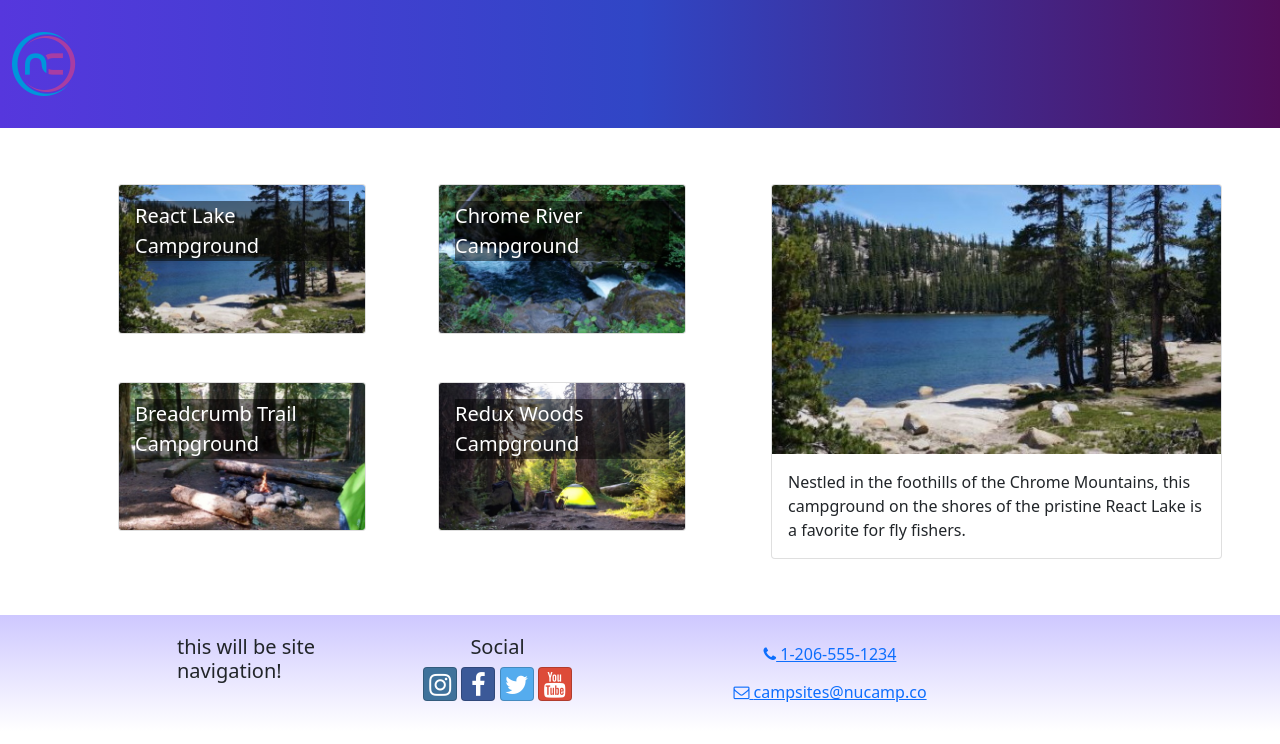
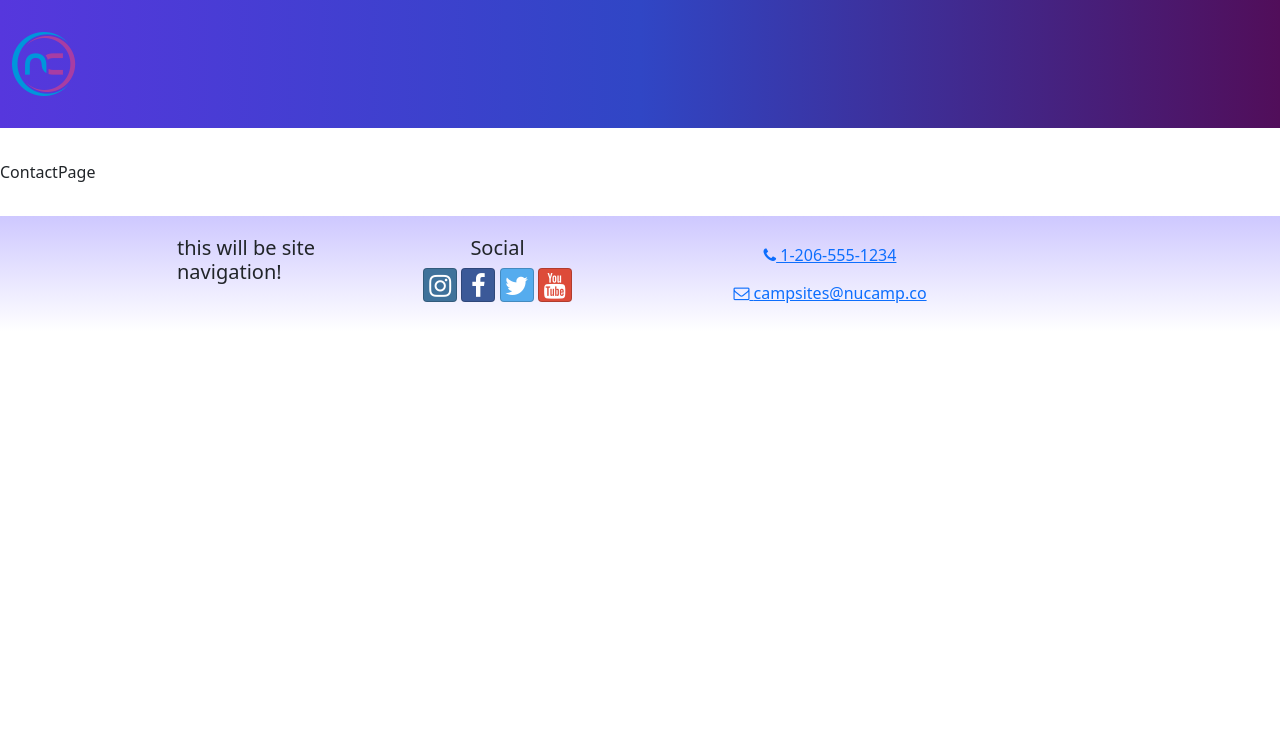
Before and after one commit to j-chaney3/nc-react, a React (Create React App) app in the folder nucampsite/: page /contact in a window 1280 px wide. Shown: the top 744 px of the page. Built offline with nearby package versions, Linux system fonts and the light colour scheme.

Commit message:
Router Setup

```diff
--- a/nucampsite/src/App.js
+++ b/nucampsite/src/App.js
@@ -1,3 +1,6 @@
+import { Routes, Route } from 'react-router-dom';
+import ContactPage from './pages/ContactPage';
+import HomePage from './pages/HomePage';
 import Header from './components/Header';
 import Footer from './components/Footer';
 import './App.css';
@@ -7,7 +10,11 @@
 	return (
 		<div className="App">
 			<Header />
-			<CampsitesDirectoryPage />
+			<Routes>
+				<Route path="/" element={<HomePage />} />
+				<Route path="contact" element={<ContactPage />} />
+				<Route path="directory" element={<CampsitesDirectoryPage />} />
+			</Routes>
 			<Footer />
 		</div>
 	);
--- a/nucampsite/src/index.js
+++ b/nucampsite/src/index.js
@@ -1,5 +1,6 @@
 import React from 'react';
 import { createRoot } from 'react-dom/client';
+import { BrowserRouter } from 'react-router-dom';
 import { Provider } from 'react-redux';
 import { store } from './app/store';
 import App from './App';
@@ -14,11 +15,13 @@
 const root = createRoot(container);
 
 root.render(
-  <React.StrictMode>
-    <Provider store={store}>
-      <App />
-    </Provider>
-  </React.StrictMode>
+	<React.StrictMode>
+		<Provider store={store}>
+			<BrowserRouter>
+				<App />
+			</BrowserRouter>
+		</Provider>
+	</React.StrictMode>
 );
 
 // If you want to start measuring performance in your app, pass a function
--- /dev/null
+++ b/nucampsite/src/pages/ContactPage.js
@@ -0,0 +1,5 @@
+const ContactPage = () => {
+    return <div>ContactPage</div>
+};
+
+export default ContactPage;
--- /dev/null
+++ b/nucampsite/src/pages/HomePage.js
@@ -0,0 +1,5 @@
+const HomePage = () => {
+    return <div>HomePage</div>
+};
+
+export default HomePage;
```
